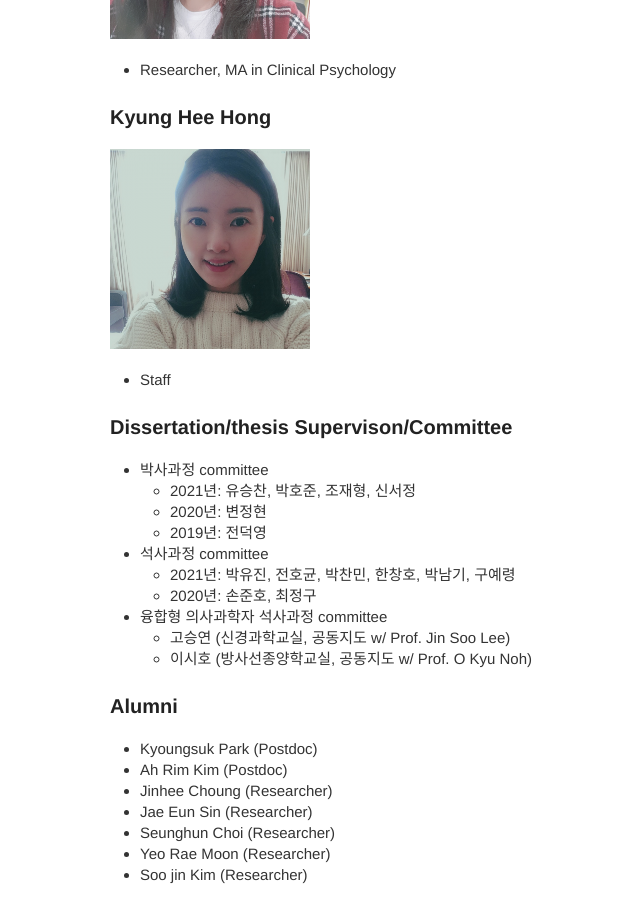
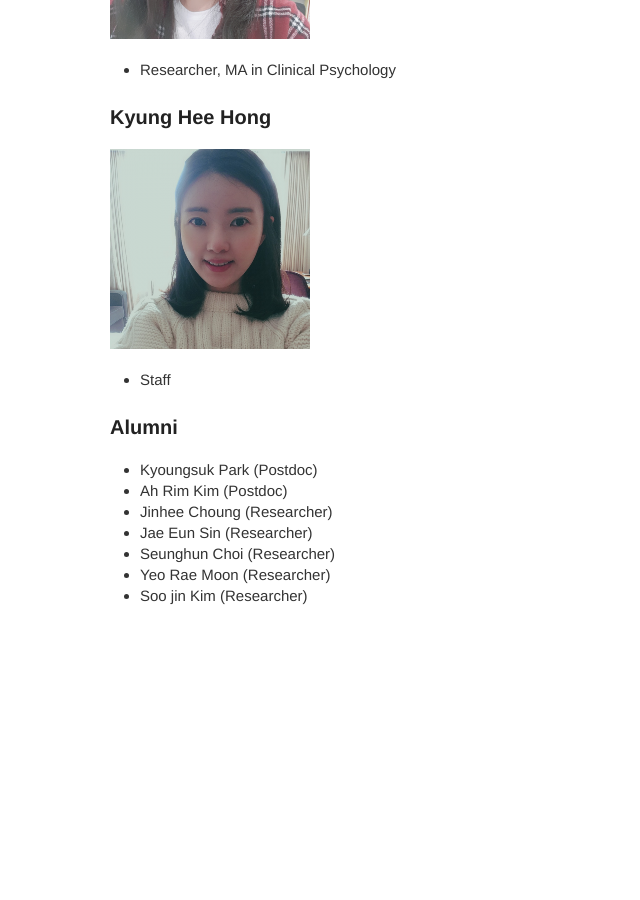
Before and after one commit to neurostat-lab/neurostat-lab.github.io, a Jekyll site: the page built from people.md, in a window 1280 px wide and 900 px high, scrolled down 3612 px. Shown: the whole window, without its empty margins (170-810 px from the left). Built offline with Jekyll 4.4.1, drawn with Linux system fonts in a browser that asks for light colours; our own code applies the rules of GitHub Pages for plain Markdown files; after the commit the page ends 4233 px from its top, so only the background shows below that.

Commit message:
Update people.md

```diff
--- a/people.md
+++ b/people.md
@@ -70,20 +70,6 @@ permalink: /people/
 <img class="img-circle avatar" src="/images/kyunghee.png" style="width: 200px;"/><br>
 * Staff
 
-### Dissertation/thesis Supervison/Committee
-* 박사과정 committee
-  - 2021년: 유승찬, 박호준, 조재형, 신서정
-  - 2020년: 변정현
-  - 2019년: 전덕영
-
-* 석사과정 committee
-  - 2021년: 박유진, 전호균, 박찬민, 한창호, 박남기, 구예령
-  - 2020년: 손준호, 최정구
-
-* 융합형 의사과학자 석사과정 committee
-  - 고승연 (신경과학교실, 공동지도 w/ Prof. Jin Soo Lee)
-  - 이시호 (방사선종양학교실, 공동지도 w/ Prof. O Kyu Noh)
-
 ### Alumni
 * Kyoungsuk Park (Postdoc)
 * Ah Rim Kim (Postdoc)
```
